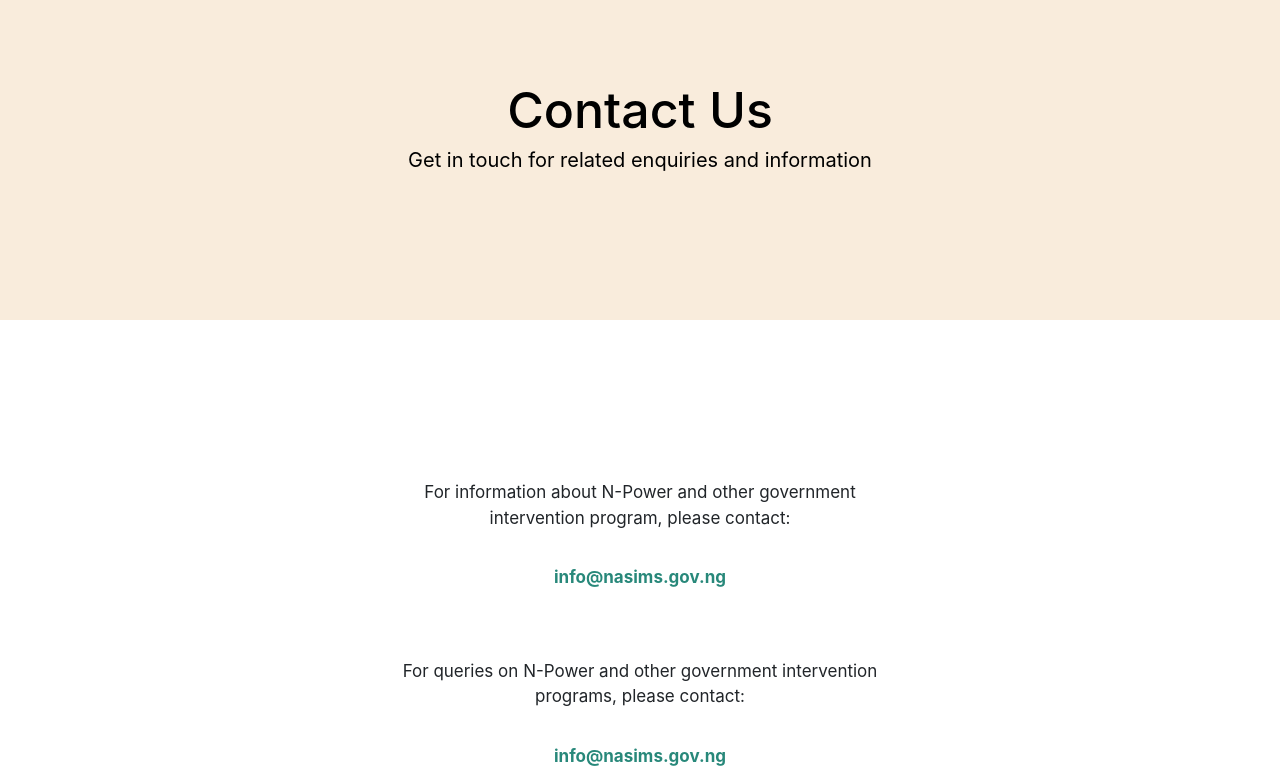
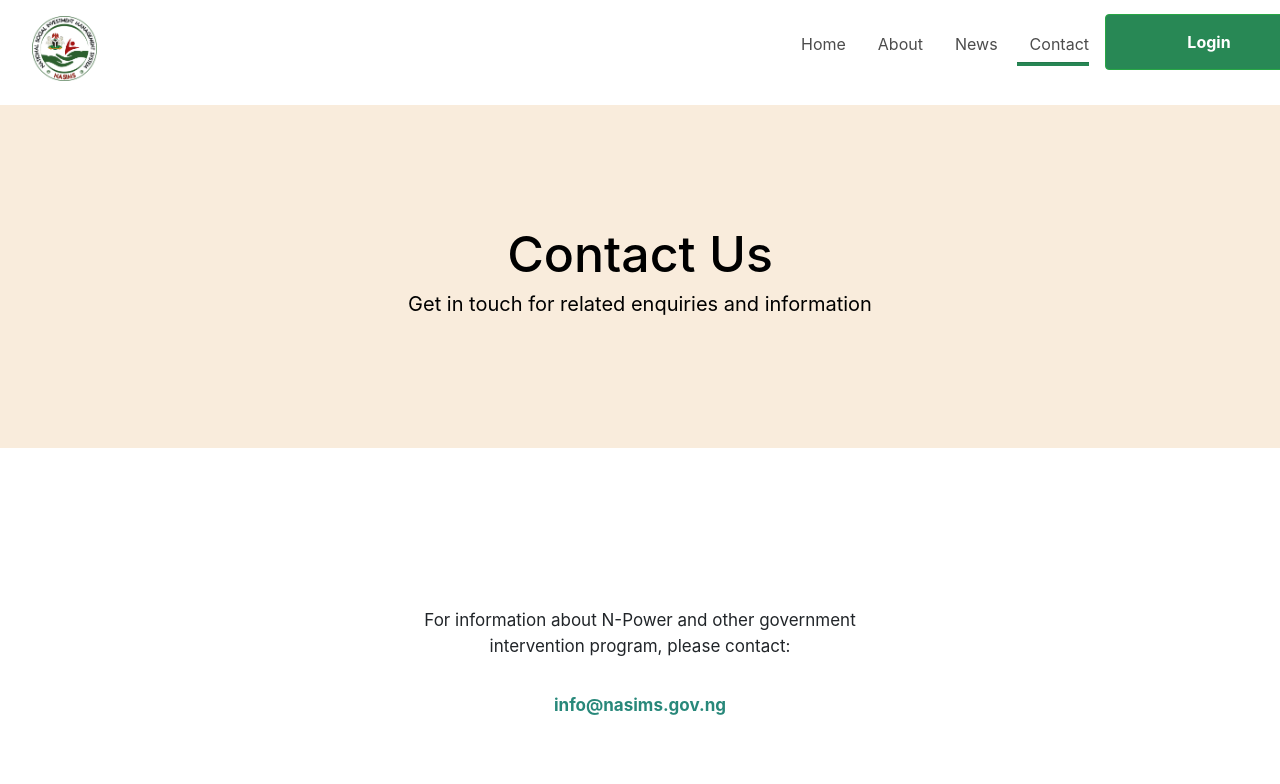
Before and after one commit to Nomzy-kush/NASIMS-Website-Clone, a plain HTML site: page contact.html in a window 1280 px wide. Shown: the top 784 px of the page. Drawn offline with nearby package versions, Linux system fonts and the light colour scheme.

Commit message:
some-more-changes

```diff
--- a/about.css
+++ b/about.css
@@ -1,10 +1,16 @@
-.first-home-image {
+/* .first-home-image {
   width: 50px;
   height: 50px;
 }
 .federal-ministry {
   margin-left: 2em;
   font-size: 17px;
+} */
+.nasims-logo {
+  width: 65px;
+  height: 65px;
+  margin-left: 2em;
+  margin-top: -0.5em;
 }
 #first-link {
   color: #4c4c4c;
@@ -36,7 +42,7 @@
   width: 4em;
   height: 3.5px;
   margin-top: -1.5em;
-  margin-left: 4px;
+  margin-left: 5em;;
 }
 .everything {
   color: white;
--- a/contact.css
+++ b/contact.css
@@ -1,9 +1,46 @@
+.nasims-logo {
+  width: 65px;
+  height: 65px;
+  margin-left: 2em;
+  margin-top: -0.5em;
+}
+#first-link {
+  color: #4c4c4c;
+  font-size: 400;
+  font-size: 16px;
+}
+#nav-button {
+  width: 13em;
+  height: 3.5em;
+  background-color: #288855;
+  margin-top: -10px;
+  font-weight: bold;
+}
+#nav-div {
+  padding-left: 5em;
 
+}
+#overall-nav-div {
+  padding-top: 2em;
+  padding-bottom: 1.5em;
+  background-color: white;
+  width: 90em;
+  position: fixed;
+  z-index: 1;
+  margin-top: -0.5em;
+}
+.first-underline-div {
+  background-color: #278654;
+  width: 4.5em;
+  height: 3.5px;
+  margin-top: -1.5em;
+  margin-left: 14.5em;
+}
   .contact-us-div {
   background-color: #f9ecdc;
   width: 100%;
-  height: 20em;
-  padding-top: 5em;
+  height: 28em;
+  padding-top: 14em;
 }
 .contact-us {
   color: black;
--- a/contact.html
+++ b/contact.html
@@ -7,6 +7,33 @@
     <link rel="stylesheet" href="contact.css">
   </head>
   <body>
+    <div class="row" id="overall-nav-div">
+      <div class="col-md-6">
+        <img src="images/nasims-logo.webp" alt="" class="nasims-logo">
+      </div>
+      <div class="col-md-6" id="nav-div">
+    <ul class="nav">
+  <li class="nav-item">
+    <a class="nav-link active" aria-current="page" href="index.html" id="first-link">Home</a>
+  </li>
+  <li class="nav-item">
+    <a class="nav-link" href="about.html" id="first-link">About</a>
+  </li>
+  <li class="nav-item">
+    <a class="nav-link" href="news.html" id="first-link">News</a>
+  </li>
+  <li class="nav-item">
+    <a class="nav-link" href="contact.html" id="first-link">Contact</a>
+  </li>
+  <li class="nav-item">
+    <button type="button" class="btn btn-success" id="nav-button"><a href="login.html"></a>Login</button>
+  </li>
+</ul>
+<div class="first-underline-div">
+  <hr class="first-underline"></hr>
+</div>
+</div>
+</div>
     <div class="contact-us-div">
       <h2 class="contact-us">Contact Us</h2>
       <h6 class="get-in-touch">Get in touch for related enquiries and information</h6>
--- a/login.css
+++ b/login.css
@@ -1,3 +1,30 @@
+.nasims-logo {
+  width: 65px;
+  height: 65px;
+  margin-left: 2em;
+  margin-top: -0.5em;
+}
+#first-link {
+  color: #4c4c4c;
+  font-size: 400;
+  font-size: 16px;
+}
+#nav-div {
+  padding-left: 19em;
+
+}
+#overall-nav-div {
+  padding-top: 2em;
+  padding-bottom: 1.5em;
+  background-color: white;
+  width: 90em;
+  position: fixed;
+  z-index: 1;
+  margin-top: -0.5em;
+}
+.login-section {
+  padding-top: 10em;
+}
 .login-div2 {
   background-color: #dbf9ea;
   height: 42em;
--- a/news.css
+++ b/news.css
@@ -1,8 +1,46 @@
+.nasims-logo {
+  width: 65px;
+  height: 65px;
+  margin-left: 2em;
+  margin-top: -0.5em;
+}
+#first-link {
+  color: #4c4c4c;
+  font-size: 400;
+  font-size: 16px;
+}
+#nav-button {
+  width: 13em;
+  height: 3.5em;
+  background-color: #288855;
+  margin-top: -10px;
+  font-weight: bold;
+}
+#nav-div {
+  padding-left: 5em;
+
+}
+#overall-nav-div {
+  padding-top: 2em;
+  padding-bottom: 1.5em;
+  background-color: white;
+  width: 90em;
+  position: fixed;
+  z-index: 1;
+  margin-top: -0.5em;
+}
+.first-underline-div {
+  background-color: #278654;
+  width: 3.5em;
+  height: 3.5px;
+  margin-top: -1.5em;
+  margin-left: 10em;
+}
 .recent-news-div {
   background-color: #f9ecdc;
   width: 100%;
-  height: 20em;
-  padding-top: 5em;
+  height: 28em;
+  padding-top: 14em;
 }
 .recent-news {
   color: black;
```
Also changed, not shown: about.html (+1 -1 lines), login.html (+23 -0 lines), news.html (+27 -0 lines).
